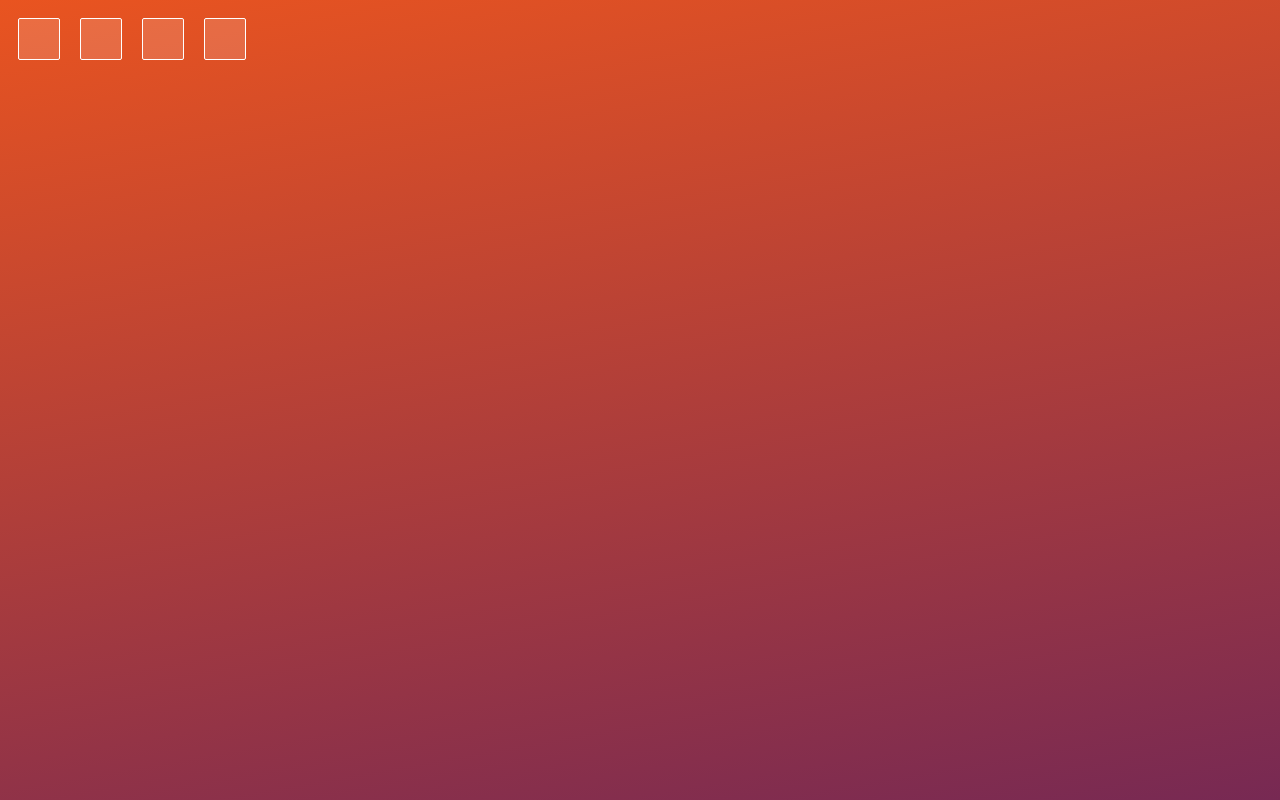
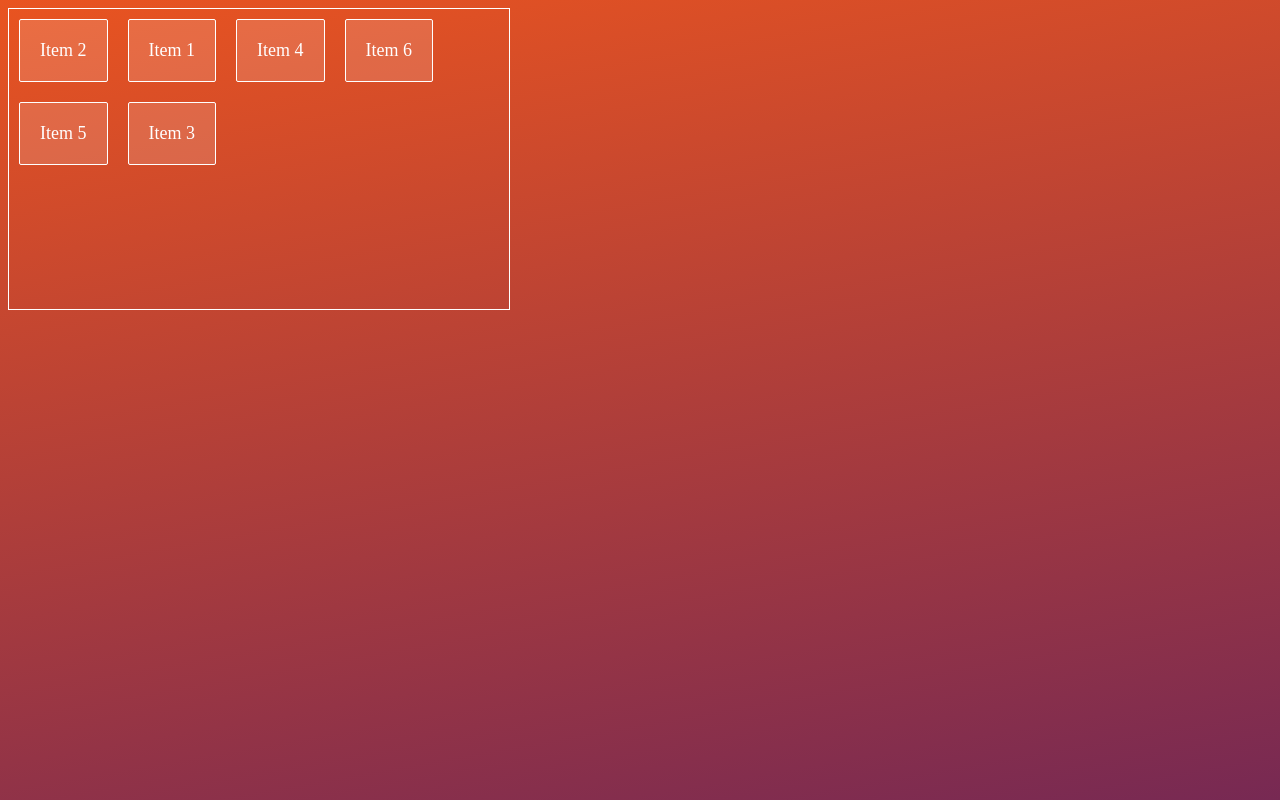
Before and after one commit to kk-o/css-flexbox, a website: page src/index.html in a window 1280 px wide. Drawn offline with Linux system fonts and the light colour scheme.

Commit message:
Containers

```diff
--- a/src/css/main.css
+++ b/src/css/main.css
@@ -11,6 +11,30 @@
 
 .container {
   display: flex;
+  flex-flow: row wrap;
+  justify-content: flex-start;
+  align-content: flex-start;
+  align-items: flex-start;
+  border: 1px solid #fff;
+  height: 300px;
+  width: 500px;
+}
+
+.container div {
+  float: right;
+}
+
+.container div:nth-child(2) {
+  order: -1;
+  align-self: flex-end;
+}
+
+.container div:nth-child(5) {
+  order: 1;
+}
+
+.container div:nth-child(3) {
+  order: 5;
 }
 
 /*
--- a/src/index.html
+++ b/src/index.html
@@ -14,10 +14,12 @@
 
 <body>
   <section class="container">
-    <div></div>
-    <div></div>
-    <div></div>
-    <div></div>
+    <div>Item 1</div>
+    <div>Item 2</div>
+    <div>Item 3</div>
+    <div>Item 4</div>
+    <div>Item 5</div>
+    <div>Item 6</div>
   </section>
 </body>
 
```
